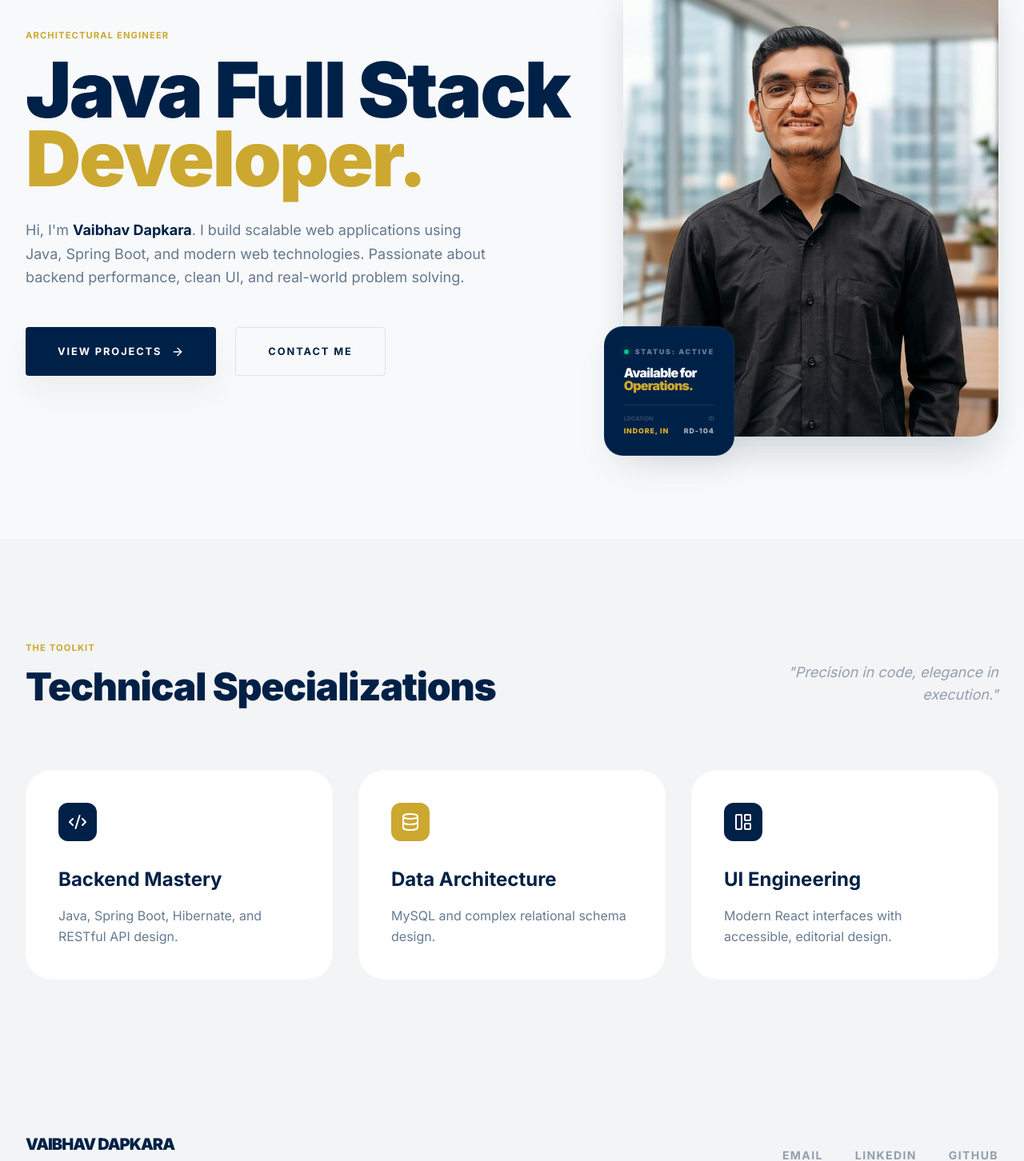
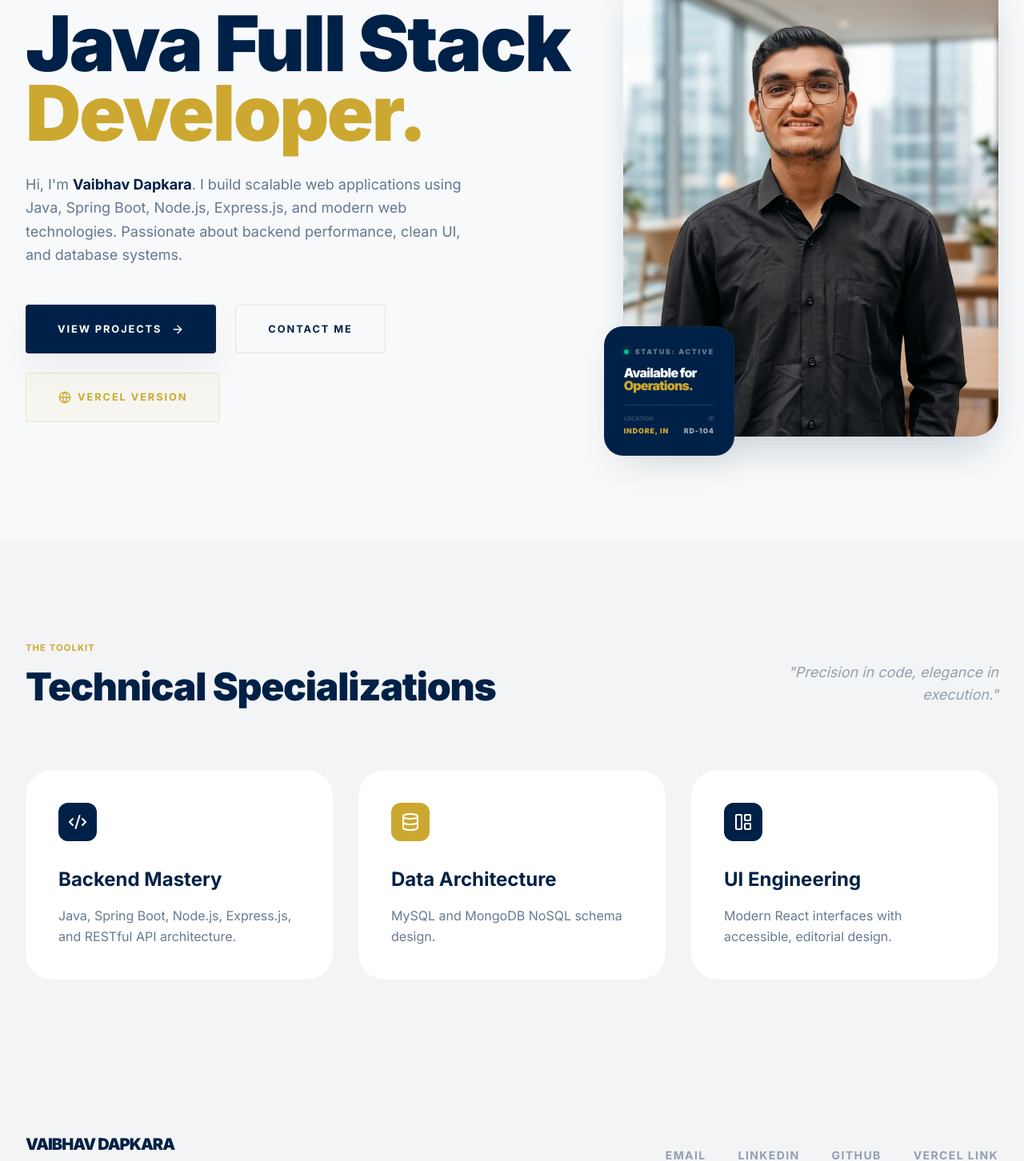
Before and after one commit to vaibhavdapkara14/Portfolio, a React (Vite) app: page / in a window 1280 px wide. Shown: the part 238-1690 px from the top of the page at 80% size. Built offline with nearby package versions, Linux system fonts and the light colour scheme.

Commit message:
feat: update portfolio with Node.js support and links
- Added Node.js, Express.js, and MongoDB to skills
- Integrated Vercel deployment link in Home and Footer
- Updated README hero banner

```diff
--- a/src/components/Footer.tsx
+++ b/src/components/Footer.tsx
@@ -34,6 +34,14 @@ export function Footer() {
           >
             GitHub
           </a>
+          <a
+            href="https://portfolio-murex-ten-56.vercel.app/"
+            target="_blank"
+            rel="noopener noreferrer"
+            className="text-navy/40 hover:text-gold transition-colors text-sm font-bold uppercase tracking-widest underline underline-offset-4"
+          >
+            Vercel Link
+          </a>
         </div>
       </div>
     </footer>
--- a/src/screens/Home.tsx
+++ b/src/screens/Home.tsx
@@ -1,5 +1,5 @@
 import { motion } from "motion/react";
-import { ArrowRight, Code2, Database, LayoutPanelLeft } from "lucide-react";
+import { ArrowRight, Code2, Database, LayoutPanelLeft, Globe } from "lucide-react";
 import { Link } from "react-router-dom";
 import { profileBase64 } from "../assets/profileData";
 
@@ -21,8 +21,8 @@ export default function Home() {
           </h1>
           <p className="text-lg text-navy/60 leading-relaxed max-w-xl mb-12">
             Hi, I'm <span className="text-navy font-bold">Vaibhav Dapkara</span>.
-            I build scalable web applications using Java, Spring Boot, and modern web technologies.
-            Passionate about backend performance, clean UI, and real-world problem solving.
+            I build scalable web applications using Java, Spring Boot, Node.js, Express.js, and modern web technologies.
+            Passionate about backend performance, clean UI, and database systems.
           </p>
 
           <div className="flex flex-wrap gap-6">
@@ -39,6 +39,15 @@ export default function Home() {
             >
               Contact Me
             </Link>
+            <a
+              href="https://portfolio-murex-ten-56.vercel.app/"
+              target="_blank"
+              rel="noopener noreferrer"
+              className="px-10 py-5 rounded-sm font-bold uppercase tracking-[0.15em] text-[0.8rem] text-gold border border-gold/20 bg-gold/5 hover:bg-gold hover:text-navy transition-all duration-300 flex items-center gap-2"
+            >
+              <Globe className="w-4 h-4" />
+              Vercel Version
+            </a>
           </div>
         </motion.div>
 
@@ -106,13 +115,13 @@ export default function Home() {
                {
                  icon: <Code2 className="w-6 h-6" />,
                  title: "Backend Mastery",
-                desc: "Java, Spring Boot, Hibernate, and RESTful API design.",
+                 desc: "Java, Spring Boot, Node.js, Express.js, and RESTful API architecture.",
                  color: "bg-navy"
                },
                {
                  icon: <Database className="w-6 h-6" />,
                  title: "Data Architecture",
-                desc: "MySQL and complex relational schema design.",
+                 desc: "MySQL and MongoDB NoSQL schema design.",
                  color: "bg-gold"
                },
                {
--- a/src/screens/Skills.tsx
+++ b/src/screens/Skills.tsx
@@ -10,6 +10,7 @@ const skillClusters = [
     skills: [
       { name: "Java Architecture", level: 95, detail: "Expert in JVM internals and multi-threading." },
       { name: "Spring Ecosystem", level: 90, detail: "Spring Boot, Security, and Microservices." },
+      { name: "Node.js & Express.js", level: 88, detail: "Scalable asynchronous backends and server-side runtimes." },
       { name: "RESTful API Design", level: 92, detail: "Optimized endpoint structures and documentation." },
       { name: "Hibernate / JPA", level: 85, detail: "Complex data mapping and performance tuning." }
     ]
@@ -27,12 +28,13 @@ const skillClusters = [
     ]
   },
   {
-    title: "Methods & Tools",
+    title: "Methods & Databases",
     id: "03",
     icon: <Database className="w-5 h-5" />,
-    description: "Reliable workflows and environments for consistent delivery.",
+    description: "Reliable databases and workflows for consistent deployment.",
     skills: [
-      { name: "MySQL / Relational", level: 90, detail: "Schema design and advanced query optimization." },
+      { name: "MySQL / Relational", level: 90, detail: "Schema design and advanced SQL query optimization." },
+      { name: "MongoDB / NoSQL", level: 88, detail: "Flexible schema and efficient aggregation pipelines." },
       { name: "Git / Versioning", level: 92, detail: "Trunk-based development and secure branching." },
       { name: "Agile / Scrum", level: 85, detail: "Iterative development and rapid prototyping." },
       { name: "Workflow Automation", level: 80, detail: "Make.com and custom pipeline scripting." }
```
Also changed, not shown: public/p.jpeg, 1 other file (tests, documents, lock files or other folders). Lines whose indentation alone changed are shown as unchanged.
